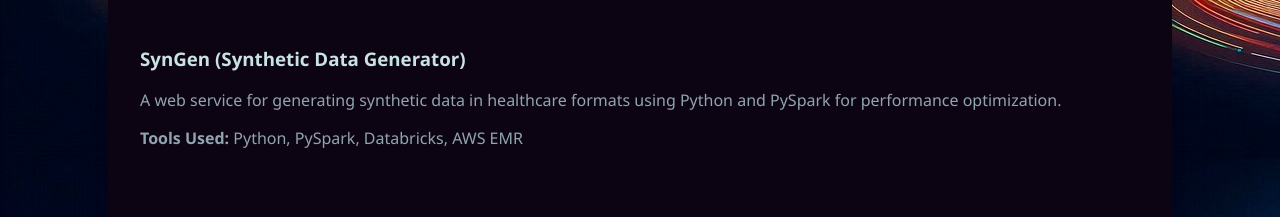
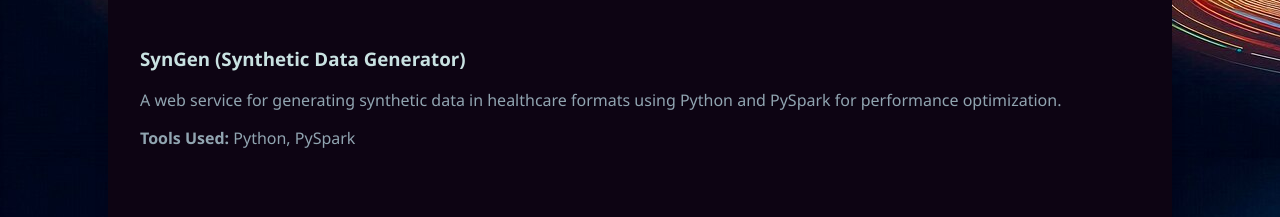
Before and after one commit to Abha16jan/my-personal-webpage, a plain HTML site: page index.html in a window 1280 px wide. Shown: the part 980-1197 px from the top of the page. Drawn offline with Linux system fonts and the light colour scheme.

Commit message:
Update index.html

```diff
--- a/index.html
+++ b/index.html
@@ -121,7 +121,7 @@ I am driven by a curiosity to uncover patterns and trends in data, and I am eage
                 <div>
                     <h3>SynGen (Synthetic Data Generator)</h3>
                     <p>A web service for generating synthetic data in healthcare formats using Python and PySpark for performance optimization.</p>
-                    <p><strong>Tools Used:</strong> Python, PySpark, Databricks, AWS EMR</p>
+                    <p><strong>Tools Used:</strong> Python, PySpark</p>
                 </div>
             </div>
             <div class="project-item">
```
